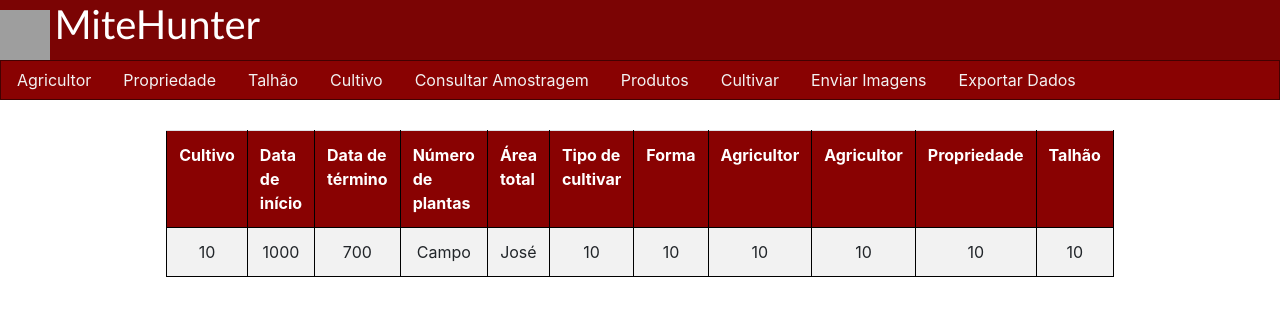
After one commit to LEDS/MiteHunter, a Django app: template budibase_aux_screens/screens/templates/tables/cultivo-table.html in a window 1280 px wide. The commit adds this page. Shown: the top 316 px of the page. Run offline with Django 5.2, Linux system fonts and the light colour scheme; the template is opened without the code that fills it, so the values that code supplies are empty; some libraries are stand-ins or nearby versions; grey boxes are pictures that could not be loaded.

Commit message:
refactor(MITE-0): Atualizando estrutura html

```diff
--- a/budibase_aux_screens/screens/aux_module.py
+++ b/budibase_aux_screens/screens/aux_module.py
@@ -21,6 +21,7 @@ def create_dir(c_id: int, date) -> str:
 
 def get_pics_qnt(c_id):
     connection = try_connection()
+    qnt = "20 a cada 1000 m²"
 
     if connection != None:
         cursor = connection.cursor()
@@ -35,6 +36,7 @@ def get_pics_qnt(c_id):
             qnt = round((qnt)/50 + 0.5)    #regra de negócio, quantidade de plantas por area
 
         return qnt
+    return qnt
 
 
 def try_connection():
--- a/budibase_aux_screens/screens/static/css/main.css
+++ b/budibase_aux_screens/screens/static/css/main.css
@@ -1,3 +1,64 @@
+*{
+    padding: 0;
+    margin: 0;
+    box-sizing: border-box;
+}
+header{
+    background-color: #7B0404;
+}
+.title{
+    color: #ffffff;
+    font-size: 40px;
+    display: inline;
+    font-family: 'Gill Sans', 'Gill Sans MT', Calibri, 'Trebuchet MS', sans-serif;
+}
+/* Isso foi feito para bla bla bla */
+
+    .nav{
+        background-color: #890202;
+        overflow: hidden;
+        height: 40px;
+        border: 1px solid #430101;
+    }
+    .nav a {
+        float: left;
+        color: #f2f2f2;
+        text-align: center;
+        padding: 7px 16px;
+        text-decoration: none;
+        font-size: 16px;
+      }
+
+    .nav a:hover {
+        background-color: #d32b2b;
+        color: #ffffff;
+}
+
+
+table, th, td{
+    border: 1px solid black;
+    border-collapse: collapse;
+    border-color: black;
+}
+
+table{
+   margin-left: auto;
+   margin-right: auto;
+   margin-top: 30px;
+   margin-bottom: 30px;
+}
+
+th {
+    background-color: #890202;
+    color: #ffffff;
+    text-align: center;
+}
+
+td{
+   background-color:  #f2f2f2;
+   text-align: center;
+}
+
 body {
     font-family: Arial, sans-serif;
     background-color: #f5f5f5;
@@ -25,8 +86,8 @@ label {
 input[type="file"] {
     display: block;
     margin: auto; /* Centralizar horizontalmente */
-    margin-top: 20px; /* Adicionar espaço acima */
-    margin-bottom: 20px; /* Adicionar espaço abaixo */
+    margin-top: 30px; /* Adicionar espaço acima */
+    margin-bottom: 30px; /* Adicionar espaço abaixo */
     width: 80%; /* Definir largura */
     font-size: 16px;
     padding: 10px;
@@ -36,11 +97,11 @@ input[type="file"] {
 
 /* Estilo para ambos os botões */
 button[type="submit"], #showCarouselButton {
-    background-color: #777bff;
+    background-color: #7B0404;
     color: #fff;
     border: none;
     padding: 10px 20px;
-    font-size: 18px;
+    font-size: 16px;
     border-radius: 5px;
     cursor: pointer;
     transition: background-color 0.3s;
@@ -48,5 +109,5 @@ button[type="submit"], #showCarouselButton {
 
 /* Efeito de hover para ambos os botões */
 button[type="submit"]:hover, #showCarouselButton:hover {
-    background-color: #0056b3;
+    background-color: #d32b2b;
 }
--- a/budibase_aux_screens/screens/templates/main.html
+++ b/budibase_aux_screens/screens/templates/main.html
@@ -12,57 +12,27 @@
     <script src="https://cdn.jsdelivr.net/npm/@popperjs/core@2.5.4/dist/umd/popper.min.js"></script>
     <script src="https://stackpath.bootstrapcdn.com/bootstrap/4.5.2/js/bootstrap.min.js"></script>
     <title>Tela Principal</title>
-
-    <script>
-        function countFiles(event) {
-            var files = document.getElementById('myfile').files;
-            var qntPics = {{ qntPics }};
-            if (files.length < qntPics) {
-                var confirmMessage = 'Você selecionou ' + files.length + ' fotos. A quantidade sugerida é ' + qntPics + '. Deseja continuar?';
-                if (!confirm(confirmMessage)) {
-                    event.preventDefault();  // Impede o envio do formulário se o usuário cancelar
-                }
-            }
-        }
-
-        document.addEventListener('DOMContentLoaded', function() {
-            var uploadButton = document.getElementById('uploadButton');
-            uploadButton.addEventListener('click', countFiles);
-        });
-    </script>
-
 </head>
 <body>
-    <div class="Corpo">
-        <label for="myfile">Selecione as fotos e a data:</label>
-        <form id="uploadForm" method="POST" enctype="multipart/form-data">
-            {% csrf_token %}
-            <h7>Quantidade sugerida de fotos: {{ qntPics }}</h7>
-            <input type="file" id="myfile" name="myfile" multiple>
-            <input type="date" id="date" name="date"><br><br>
-            <button id="showCarouselButton" type="button" class="uploadButton">Visualizar Imagens</button>
-            <button id="uploadButton" type="submit">Enviar Imagens</button>
-        </form>
-        <br>
+    <header>
+        <img class="title" id="image-logo" src="../static/image-removebg.png" alt="logo" width="50" height="50">
+            <h1 class="title" id="mite">MiteHunter</h1>
+        <div class="nav" id="mynav">
+                <a href="#">Agricultor</a>
+                <a href="#">Propriedade</a>
+                <a href="#">Talhão</a>
+                <a href="#">Cultivo</a>
+                <a href="#">Consultar Amostragem</a>
+                <a href="#">Produtos</a>
+                <a href="#">Cultivar</a>
+                <a href="imagens/{{ c_id }}">Enviar Imagens</a>
+                <a href="https://www.canva.com/">Exportar Dados</a>
+        </div>
+    </header>
 
-        <!-- div carrossel -->
-        <div id="carouselExampleIndicators" class="carousel slide" data-ride="carousel">
-            <ol class="carousel-indicators" id="carouselIndicators">
-                <!-- Aqui serão adicionados indicadores dinamicamente -->
-            </ol>
-            <div class="carousel-inner" id="carouselInner">
-                <!-- Aqui serão adicionadas as imagens dinamicamente -->
-            </div>
-            <a class="carousel-control-prev" href="#carouselExampleIndicators" role="button" data-slide="prev">
-                <span class="carousel-control-prev-icon" aria-hidden="true"></span>
-                <span class="sr-only">Anterior</span>
-            </a>
-            <a class="carousel-control-next" href="#carouselExampleIndicators" role="button" data-slide="next">
-                <span class="carousel-control-next-icon" aria-hidden="true"></span>
-                <span class="sr-only">Próximo</span>
-            </a>
-        </div>
-    </div>
-    <script src="{% static 'js/main.js' %}"></script>
+    {% block content %}
+
+    {% endblock %}
+
 </body>
 </html>
--- /dev/null
+++ b/budibase_aux_screens/screens/templates/tables/cultivo-table.html
@@ -0,0 +1,39 @@
+{% extends 'main.html' %}
+
+{% block content %}
+
+<body>
+        <table class="table" style="width: 50%;">
+            <tr>
+                <th>Cultivo</th>
+                <th>Data de início</th>
+                <th>Data de término</th>
+                <th>Número de plantas</th>
+                <th>Área total</th>
+                <th>Tipo de cultivar</th>
+                <th>Forma</th>
+                <th>Agricultor</th>
+                <th>Agricultor</th>
+                <th>Propriedade</th>
+                <th>Talhão</th>
+            </tr>
+            <tr>
+                <td>10</td>
+                <td>1000</td>
+                <td>700</td>
+                <td>Campo</td>
+                <td>José</td>
+                <td>10</td>
+                <td>10</td>
+                <td>10</td>
+                <td>10</td>
+                <td>10</td>
+                <td>10</td>
+            </tr>
+        </table>
+
+
+</body>
+</html>
+
+{% endblock %}
--- a/budibase_aux_screens/screens/urls.py
+++ b/budibase_aux_screens/screens/urls.py
@@ -3,4 +3,5 @@ from . import views
 
 urlpatterns = [
     path('<int:c_id>', views.main, name=''),
+    path('imagens/<int:c_id>', views.send_images_page, name='send_images')
 ]
```
Also changed, not shown: budibase_aux_screens/screens/static/js/main.js (+35 -0 lines), budibase_aux_screens/screens/templates/send_images.html (added, +40 -0 lines), budibase_aux_screens/screens/templates/tables/agricultor-table.html (added, +25 -0 lines), budibase_aux_screens/screens/templates/tables/consultar-table.html (added, +27 -0 lines), budibase_aux_screens/screens/templates/tables/cultivar-table.html (added, +19 -0 lines), budibase_aux_screens/screens/templates/tables/produtos-table.html (added, +25 -0 lines), budibase_aux_screens/screens/templates/tables/propriedade-table.html (added, +25 -0 lines), budibase_aux_screens/screens/templates/tables/talh╞o-table.html (added, +27 -0 lines), budibase_aux_screens/screens/views.py (+7 -4 lines), docker-compose.yml (+69 -69 lines), 1 other file.
